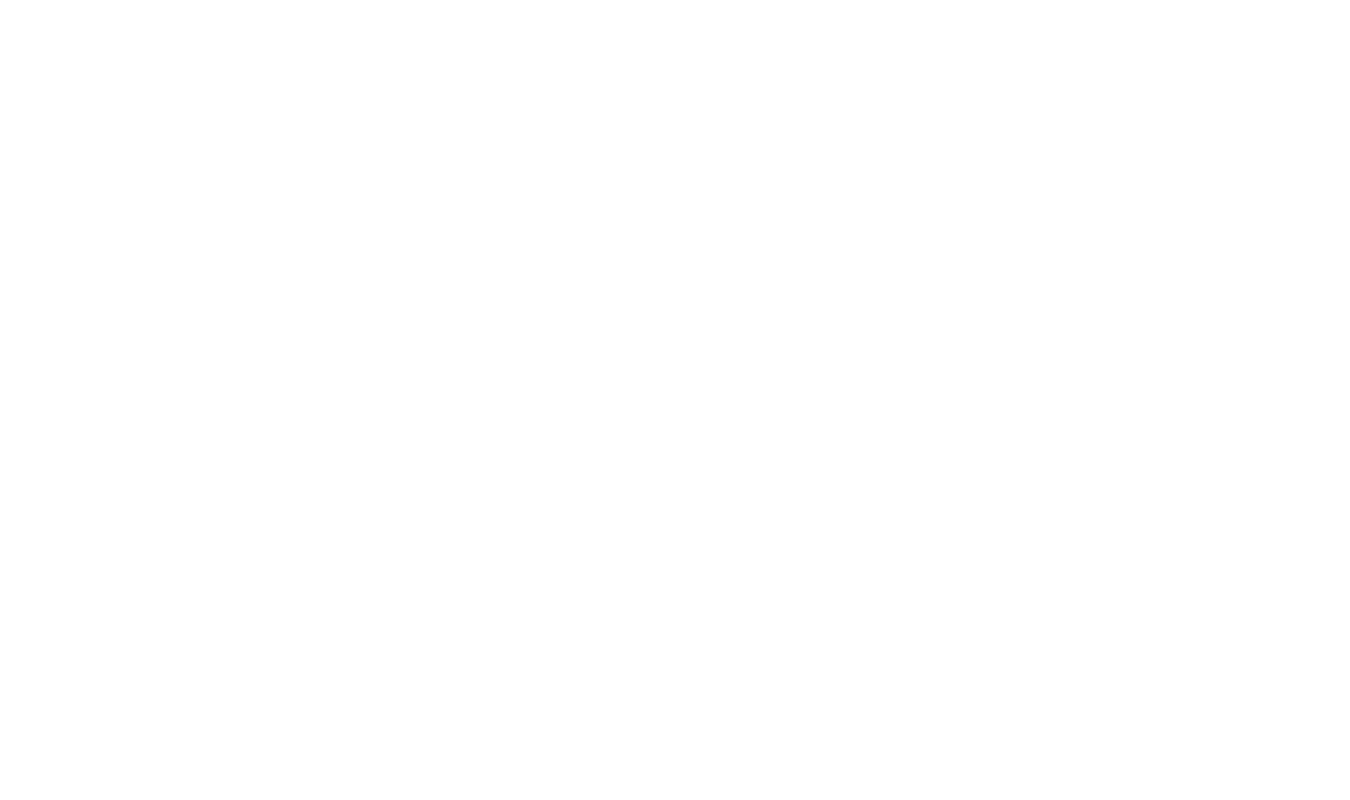
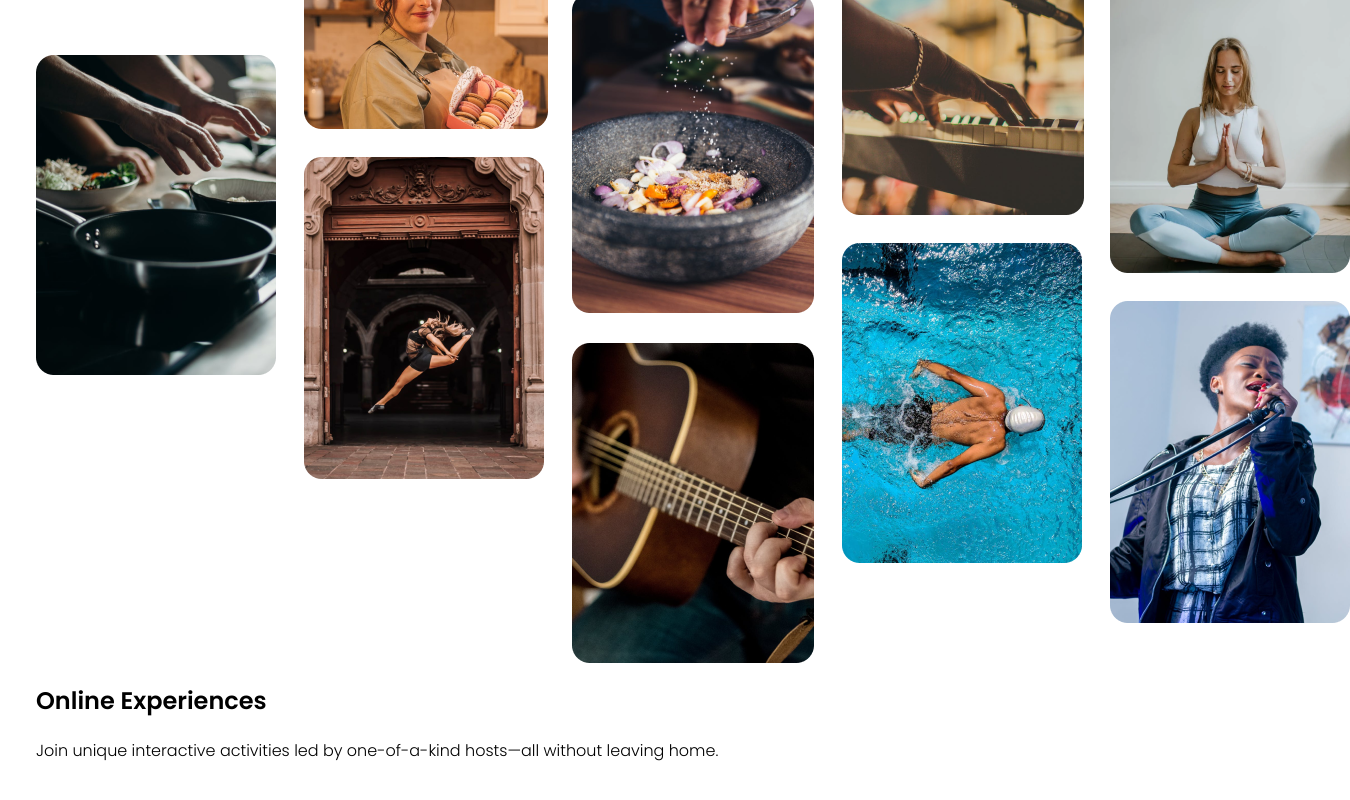
Before and after one commit to MikiWojak/react-tutorial-airbnb-experiences-clone, a React (Create React App) app: page / in a window 1280 px wide. Shown: the part 202-1002 px from the top of the page, 1350 px wide, since content can reach past the window. Before the commit the page ends 800 px from the top, so only its background shows below. Built offline with nearby package versions, Linux system fonts and the light colour scheme.

Commit message:
Hero - WIP

```diff
--- a/src/App.js
+++ b/src/App.js
@@ -1,11 +1,13 @@
 import React from 'react'
 
+import Hero from './components/layout/Hero'
 import Navbar from './components/layout/Navbar'
 
 const App = () => {
     return (
         <div>
             <Navbar />
+            <Hero />
         </div>
     )
 }
--- a/src/assets/styles/index.css
+++ b/src/assets/styles/index.css
@@ -22,3 +22,12 @@ body {
 .navbar--logo {
     max-width: 100px;
 }
+
+.hero {
+    padding: 25px 36px;
+}
+
+.hero--photo-grid {
+    display: flex;
+
+}
--- /dev/null
+++ b/src/components/layout/Hero.js
@@ -0,0 +1,18 @@
+import React from 'react'
+
+import photoGrid from '../../assets/images/photo-grid.png'
+
+const Hero = () => {
+    return (
+        <section className="hero">
+            <img src={photoGrid} alt="photo grid" className="hero--photo-grid" />
+
+            <h1>Online Experiences</h1>
+            <p>
+                Join unique interactive activities led by one-of-a-kind hosts—all without leaving home.
+            </p>
+        </section>
+    )
+}
+
+export default Hero
```
